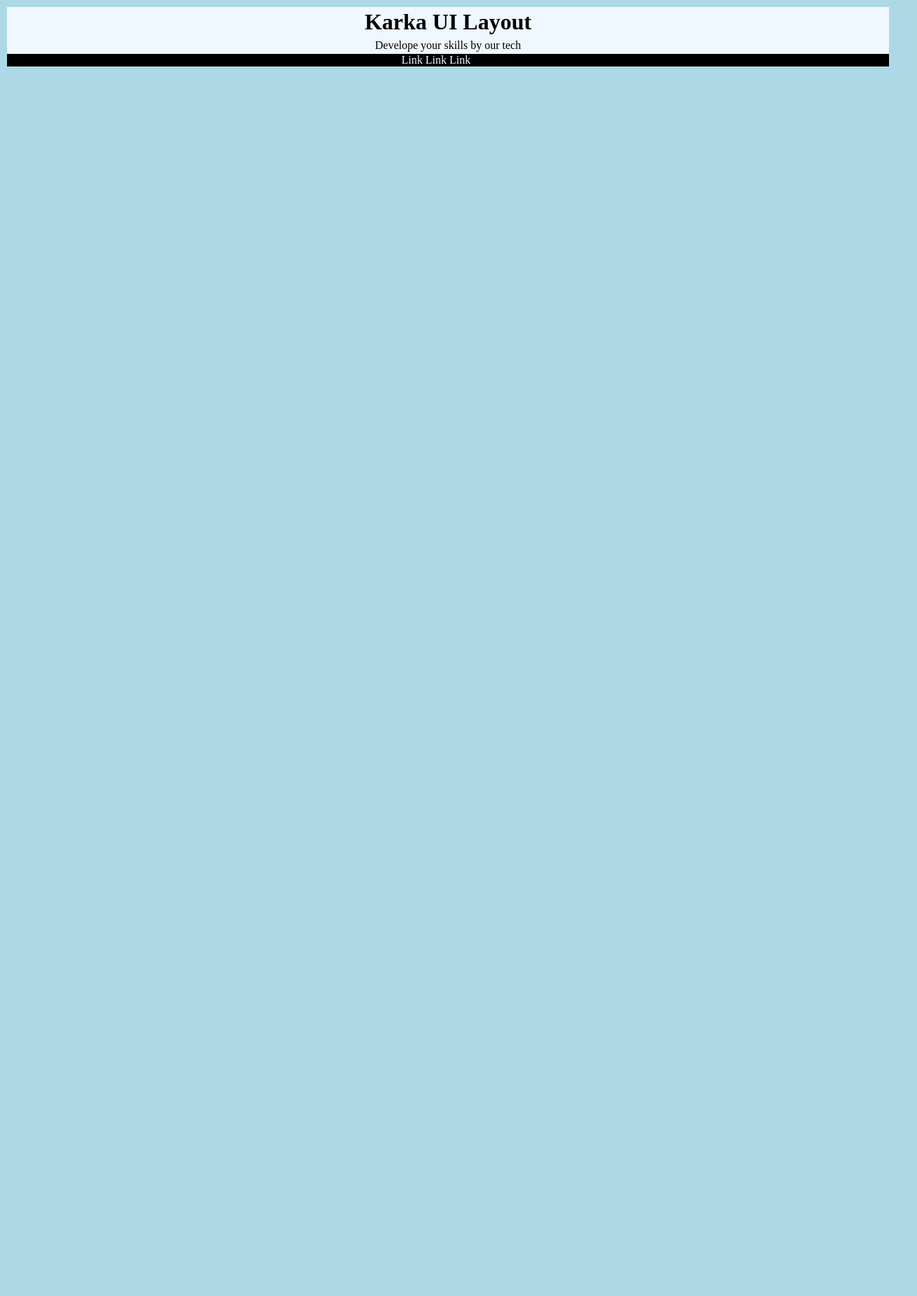
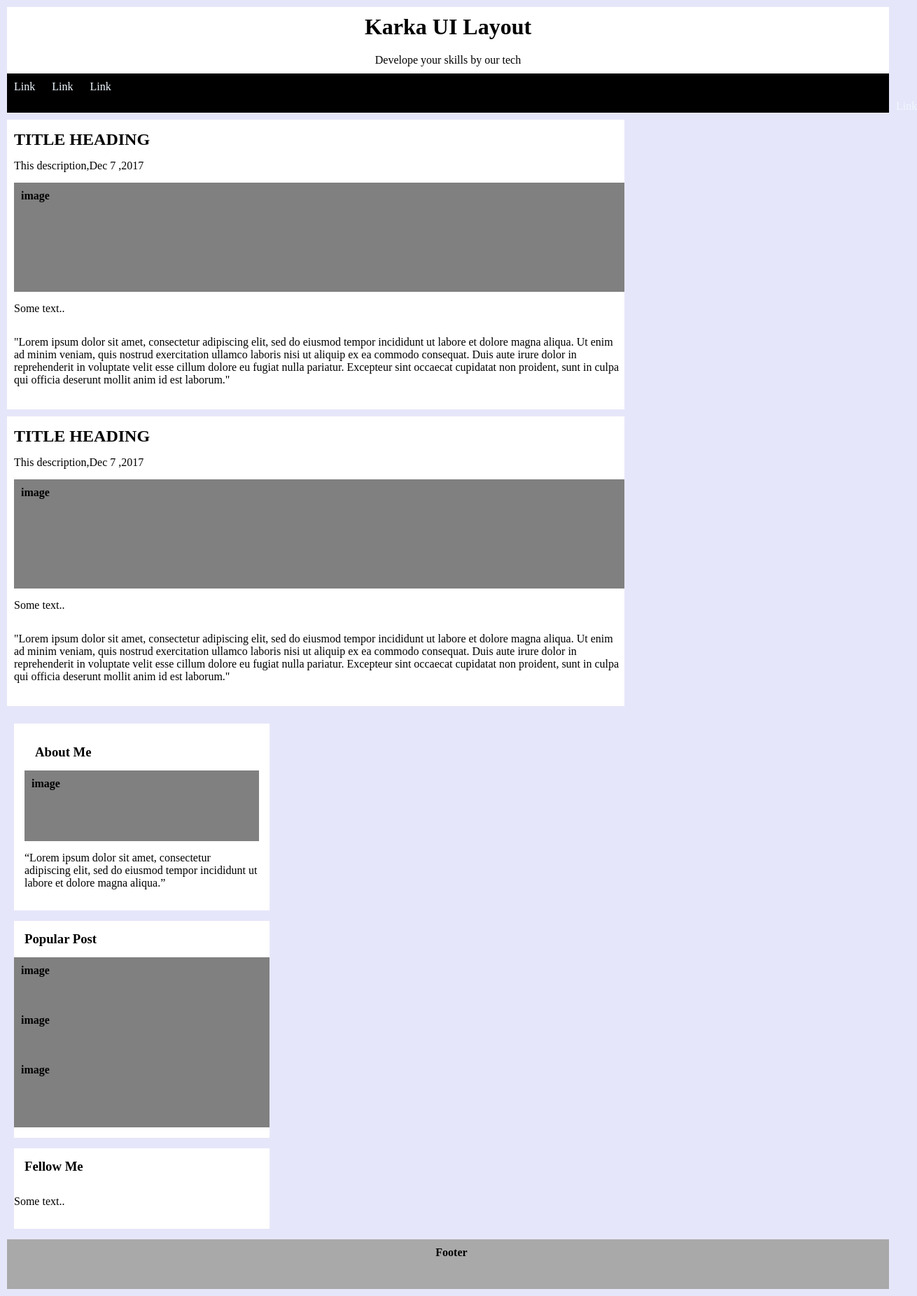
Before and after one commit to linikutty/training, a plain HTML site: page 14-09-2022/comorins/output/mockup4.html in a window 1280 px wide. Shown: the whole page at 70% size, 1310 px wide, since content can reach past the window. Before the commit the page ends 800 px from the top, so only its background shows below. Drawn offline with Linux system fonts and the light colour scheme.

Commit message:
figma layout

```diff
--- /dev/null
+++ b/08-09-2022/result/css/Mockup5_files/mockup5.css
@@ -0,0 +1,73 @@
+*{
+    margin:0;
+    padding:0;
+}
+header{
+    background-color: darkgray;
+    padding-left: 60px;
+
+}
+nav{
+    display: inline-block;
+    width:22%
+}
+.logo{
+    width:70%;
+    display:inline-block;
+}
+.navul{
+    width:66%;
+    display: inline-block;
+    padding-bottom: 20px;
+}
+.link1{
+    display: inline-block;
+}
+.intro{
+    width:60%;
+    display: inline-block;
+}
+.slide{
+    display: inline-block;
+    width:20%;
+    background-color: grey;
+    padding: 50px;
+}
+section{
+    margin:5% auto;
+    width:70%;
+}
+.box11{
+    background-color: darkgray;
+    display: inline-block;
+    padding: 13%;
+    margin:15px 5px 15px 5px;
+}
+.box21{
+    background-color: darkgray;
+    display: inline-block;
+    padding: 10%;
+    margin:15px 5px 15px 5px ;
+}
+.box3{
+    background-color: darkgray;
+    padding:25px
+}
+footer{
+    background-color: darkgray;
+    position: relative;
+    padding:30px;
+
+}
+.footul{
+    display: inline-block;
+}
+.link2{
+    display: inline-block;
+
+}
+.parafoot{
+    display: inline-block;
+    position:absolute;
+    right:0;top: 0;
+}
--- a/14-09-2022/comorins/output/mockup4.css
+++ b/14-09-2022/comorins/output/mockup4.css
@@ -4,20 +4,22 @@
 }
 body{
 
-    background-color: lightblue;
+    background-color:lavender;
     margin:10px;
 }
 header{
-    text-align: center;
-    background-color: aliceblue;
+
+    background-color: white;
 }
 .tophead{
-    padding-top: 3px;
-    padding-bottom: 3px;
+    text-align: center;
+    padding-top: 10px;
+    padding-bottom: 10px;
 }
 .para1{
-    padding-top: 3px;
-    padding-bottom: 3px;
+    text-align: center;
+    padding-top: 10px;
+    padding-bottom: 10px;
 }
 nav{
     background-color:black ;
@@ -28,9 +30,76 @@ nav{
 .navli1{
     color:aliceblue;
     display: inline-block;
+    padding: 10px;
 }
-navli2{
+.navli2{
     display: inline-block;
-    float: left;
     color: aliceblue;
+    padding-left:1270px ;
 }
+.leftdiv{
+    width:70%;
+    display:inline-block;
+}
+.div1{
+    padding-bottom:18px;padding-left: 10px;
+    background: white;
+    margin-top: 10px;
+    margin-bottom: 10px;
+}
+.title1{
+    padding-top: 15px;
+}
+.imgbox1{
+    background-color: gray;
+    padding-bottom:85px;
+}
+.rightdiv{
+    width:29%;
+    margin-left: 10px;
+    display:inline-block;
+    vertical-align: top;
+
+}
+.div2{
+    padding:15px;
+    background: white;
+    margin-top:15px;
+    margin-bottom:15px;
+}
+.imgbox2{
+    background-color:grey ;
+    padding-bottom: 30px;
+
+}
+.imgbox3{
+    background-color:grey ;
+    padding-bottom:30px;
+}
+b{
+    display:block;
+    padding: 10px 0px 43px 10px
+}
+.div3{
+    padding-bottom:15px;
+    background: white;
+    margin-top: 15px;
+    margin-bottom: 15px;
+}
+.div4{
+    padding-bottom:15px;
+    margin-top: 15px;
+    margin-bottom: 15px;
+    background-color: white;
+}
+footer{
+    text-align: center;
+    background: darkgray;
+}
+h3{
+    padding:15px;
+}
+p{
+    padding-bottom: 15px;
+    padding-top: 15px;
+}
--- a/14-09-2022/comorins/output/mockup4.html
+++ b/14-09-2022/comorins/output/mockup4.html
@@ -16,5 +16,49 @@
                 </ul>
             </nav>
         </header>
+        <section>
+            <div class="leftdiv">
+                <div class="div1">
+                    <h2 class="title1">TITLE HEADING</h2>
+                    <p class="para2">This description,Dec 7 ,2017</p>
+                    <div class="imgbox1">
+                        <b>image</b>
+                    </div>
+                    <p class="para3">Some text..</p>
+                    <p class="para4">"Lorem ipsum dolor sit amet, consectetur adipiscing elit, sed do eiusmod tempor incididunt ut labore et dolore magna aliqua. Ut enim ad minim veniam, quis nostrud exercitation ullamco laboris nisi ut aliquip ex ea commodo consequat. Duis aute irure dolor in reprehenderit in voluptate velit esse cillum dolore eu fugiat nulla pariatur. Excepteur sint occaecat cupidatat non proident, sunt in culpa qui officia deserunt mollit anim id est laborum."</p>
+                </div>
+                <div class="div1">
+                    <h2 class="title1">TITLE HEADING</h2>
+                    <p class="para2">This description,Dec 7 ,2017</p>
+                    <div class="imgbox1">
+                        <b>image</b>
+                    </div>
+                    <p class="para3">Some text..</p>
+                    <p class="para4">"Lorem ipsum dolor sit amet, consectetur adipiscing elit, sed do eiusmod tempor incididunt ut labore et dolore magna aliqua. Ut enim ad minim veniam, quis nostrud exercitation ullamco laboris nisi ut aliquip ex ea commodo consequat. Duis aute irure dolor in reprehenderit in voluptate velit esse cillum dolore eu fugiat nulla pariatur. Excepteur sint occaecat cupidatat non proident, sunt in culpa qui officia deserunt mollit anim id est laborum."</p>
+                </div>
+            </div>
+            <div class="rightdiv">
+                <div class="div2">
+                    <h3 class="about">About Me</h3>
+                    <div class="imgbox2">
+                        <b>image</b>
+                    </div>
+                    <p class="para5">“Lorem ipsum dolor sit amet, consectetur adipiscing elit, sed do eiusmod tempor incididunt ut labore et dolore magna aliqua.”</p>
+                </div>
+                <div class="div3">
+                    <h3 class="post">Popular Post</h3>
+                    <div class="imgbox3">
+                        <b>image</b>
+                        <b>image</b>
+                        <b>image</b>
+                    </div>
+                </div>
+                <div class="div4">
+                    <h3 class="follow">Fellow Me</h3>
+                    <p class="para6">Some text..</p>
+                </div>
+            </div>
+        </section>
+        <footer><b>Footer</b></footer>
     </body>
 </html>
--- /dev/null
+++ b/15-09-2022/comorins/output/mockup5.css
@@ -0,0 +1,82 @@
+*{
+    margin:0;
+    padding:0;
+}
+.banner{
+    background-color: darkgray;
+}
+header{
+    background-color: darkgray;
+    width:80%;
+
+}
+nav{
+    display: inline-block;
+    width:29%
+}
+.logo{
+    width:70%;
+    display:inline-block;
+}
+.navul{
+    width:66%;
+    display: inline-block;
+    padding-bottom: 20px;
+}
+.link1{
+    display: inline-block;
+}
+.intro{
+    width:68%;
+    display: inline-block;
+}
+.slide{
+    display: inline-block;
+    width:20%;
+    background-color: grey;
+    padding: 50px;
+}
+section{
+    margin:5% auto;
+    width:70%;
+}
+.box11{
+    background-color: darkgray;
+    display: inline-block;
+    width:32%;
+    padding-top:13%;
+    padding-bottom:13%;
+    margin:15px 5px 15px 5px;
+}
+.para1{
+    text-align: center;
+}
+.box21{
+    background-color: darkgray;
+    display: inline-block;
+    width:32%;
+    padding-top:13%;
+    padding-bottom:13%;
+    margin:15px 5px 15px 5px ;
+}
+.box3{
+    background-color: darkgray;
+    padding:25px
+}
+footer{
+    background-color: darkgray;
+    position: relative;
+    padding:30px;
+
+}
+.footul{
+    display: inline-block;
+}
+.link2{
+    display: inline-block;
+
+}
+.parafoot{
+    display: inline-block;
+    padding-left: 76%;
+}
--- /dev/null
+++ b/15-09-2022/comorins/output/mockup6/style.css
@@ -0,0 +1,37 @@
+nav{
+    background: #333333;
+    padding-bottom: 49px;
+    text-align: center;
+    padding-top: 48px;
+}
+.navul{
+    text-align: center;
+}
+.list1{
+    color: #FFFEFE;
+    font-family: 'Roboto';
+    font-style: normal;
+    font-weight: 500;
+    font-size: 27px;
+    line-height: 32px;
+    display: inline-block;
+    padding-right: 54px;
+
+
+}
+.list1:last-child{
+    padding-right: 0;
+}
+.para{
+    float:right;
+    display: inline-block;
+}
+
+.img1{
+    width: 218px;
+    height: 146px;
+    float: left;
+}
+.indo1{
+    display: inline-block;
+}
```
Also changed, not shown: 08-09-2022/result/css/Mockup5.html (added, +69 -0 lines), 15-09-2022/comorins/output/mockup5.html (added, +64 -0 lines), 15-09-2022/comorins/output/mockup6/index.html (added, +49 -0 lines), 15-09-2022/index.html (added, +51 -0 lines), 15-09-2022/comorins/exercise/mockup5-img.jpeg (added), 15-09-2022/comorins/output/mockup6/Rectangle 7.png (added), 15-09-2022/comorins/output/mockup6/Rectangle.png (added), 15-09-2022/comorins/output/mockup6/logo.png (added).
